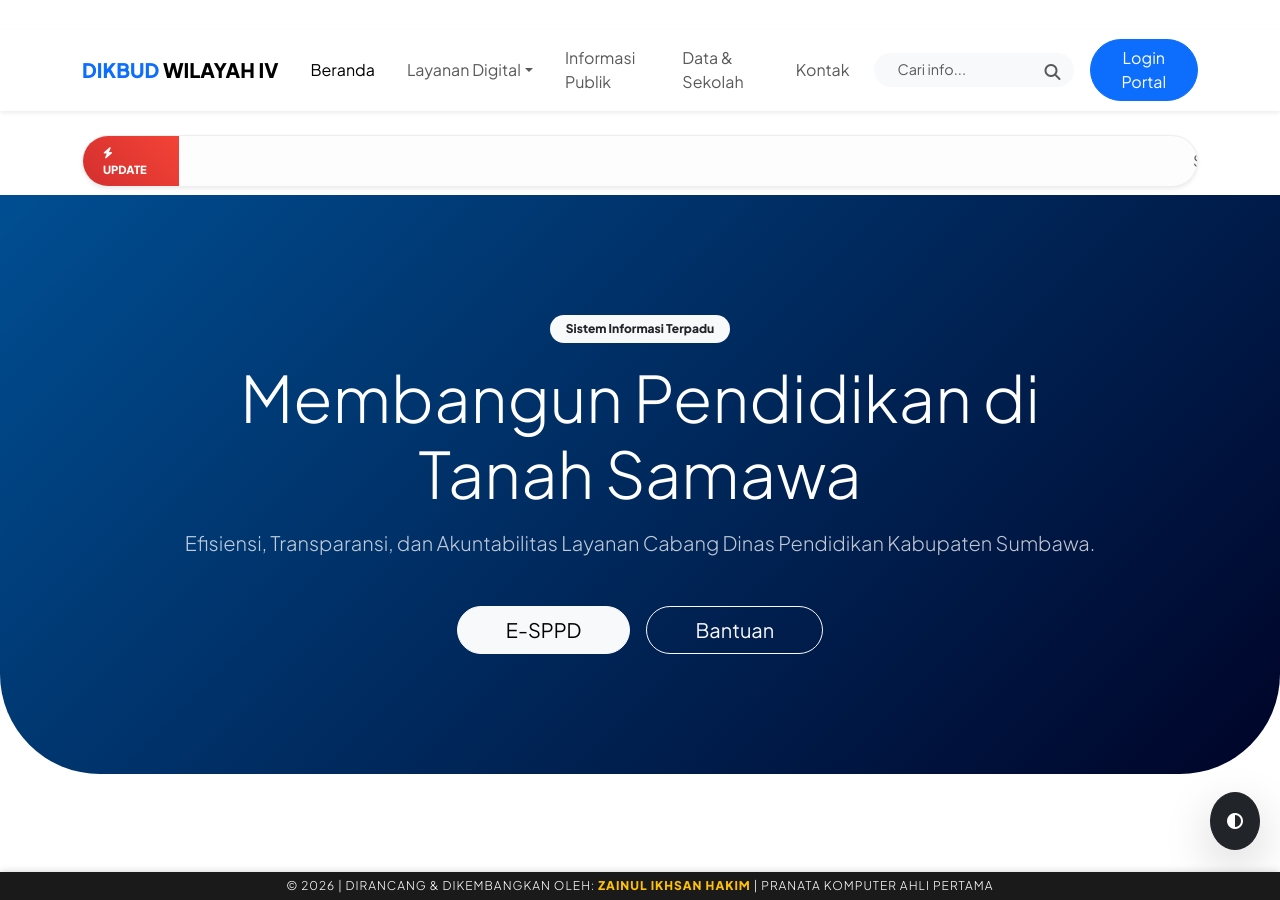
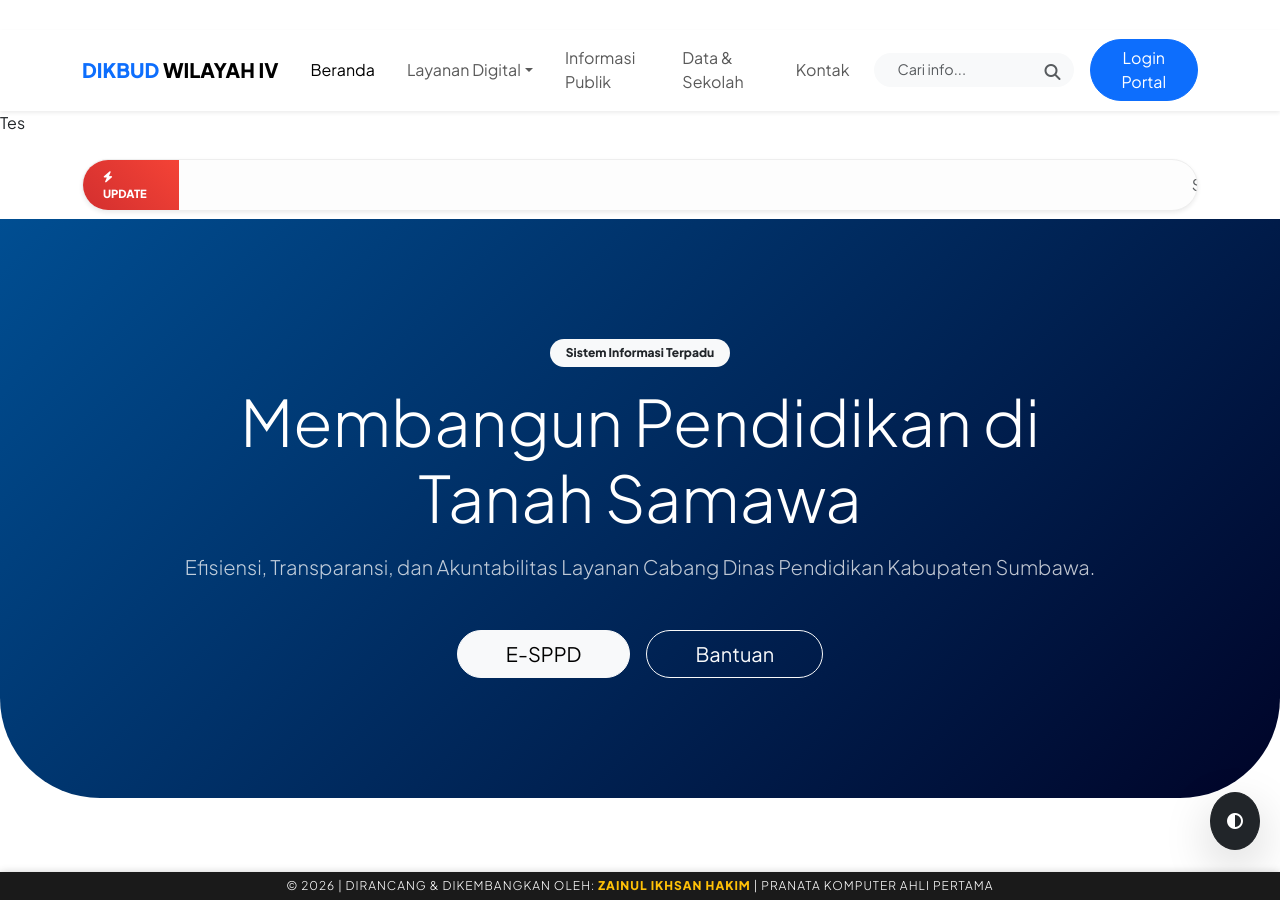
Before and after one commit to cabdindikpora-wilayahiv/cabdindikpora-wilayahiv.github.io, a Jekyll site: the page built from index.html, in a window 1280 px wide and 900 px high. Built offline with Jekyll 4.4.1, drawn with Linux system fonts in a browser that asks for light colours.

Commit message:
Update main content div with 'Tes'

```diff
--- a/_layouts/beranda.html
+++ b/_layouts/beranda.html
@@ -1,6 +1,6 @@
 ---
 layout: default
 ---
-<div class="main-content">
+Tes<div class="main-content">
 	{{ content }}
 </div>
```
